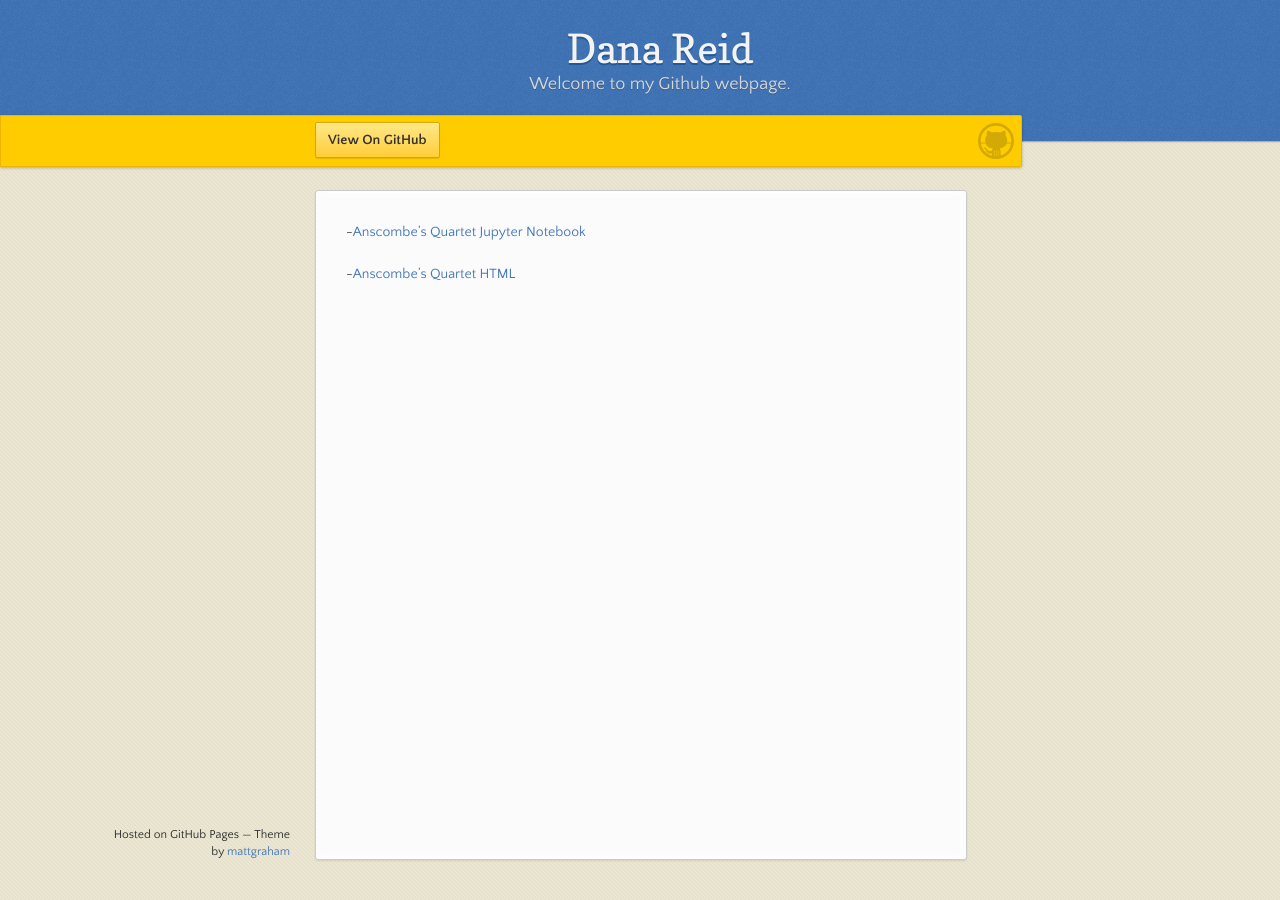
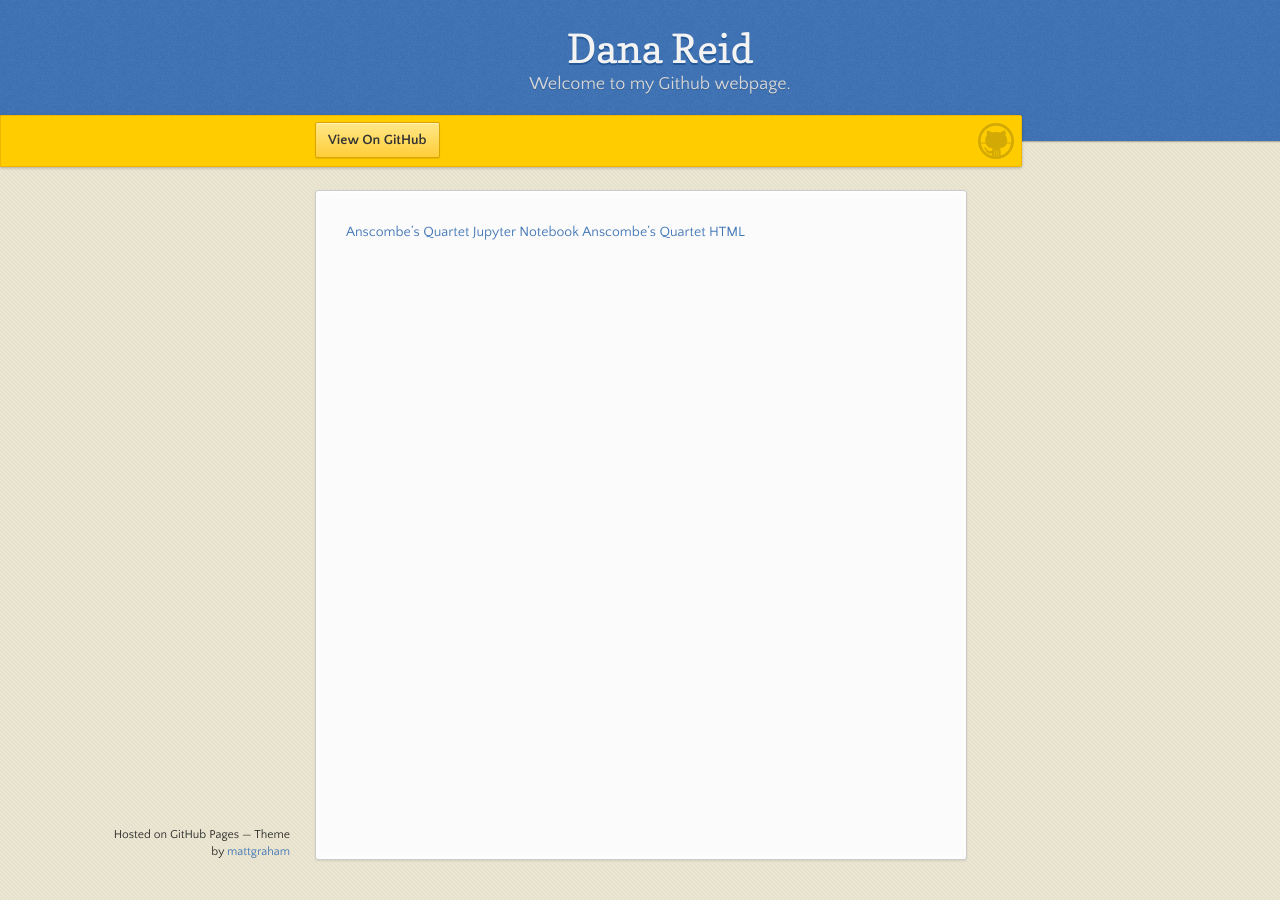
Before and after one commit to drmoats/drmoats.github.io, a Jekyll site: the page built from CTBA/index.md, in a window 1280 px wide. Built offline with Jekyll 4.4.1, drawn with Linux system fonts in a browser that asks for light colours; our own code applies the rules of GitHub Pages for plain Markdown files.

```diff
--- a/CTBA/index.md
+++ b/CTBA/index.md
@@ -2,6 +2,5 @@
 title: CTBA files for Dana Reid
 description: Files associated with CTBA class
 ---
--[Anscombe's Quartet Jupyter Notebook](Anscombe'sQuartet.ipynb)
-
--[Anscombe's Quartet HTML](Anscombe'sQuartet.html)
+[Anscombe's Quartet Jupyter Notebook](Anscombe'sQuartet.ipynb)
+[Anscombe's Quartet HTML](Anscombe'sQuartet.html)
```
